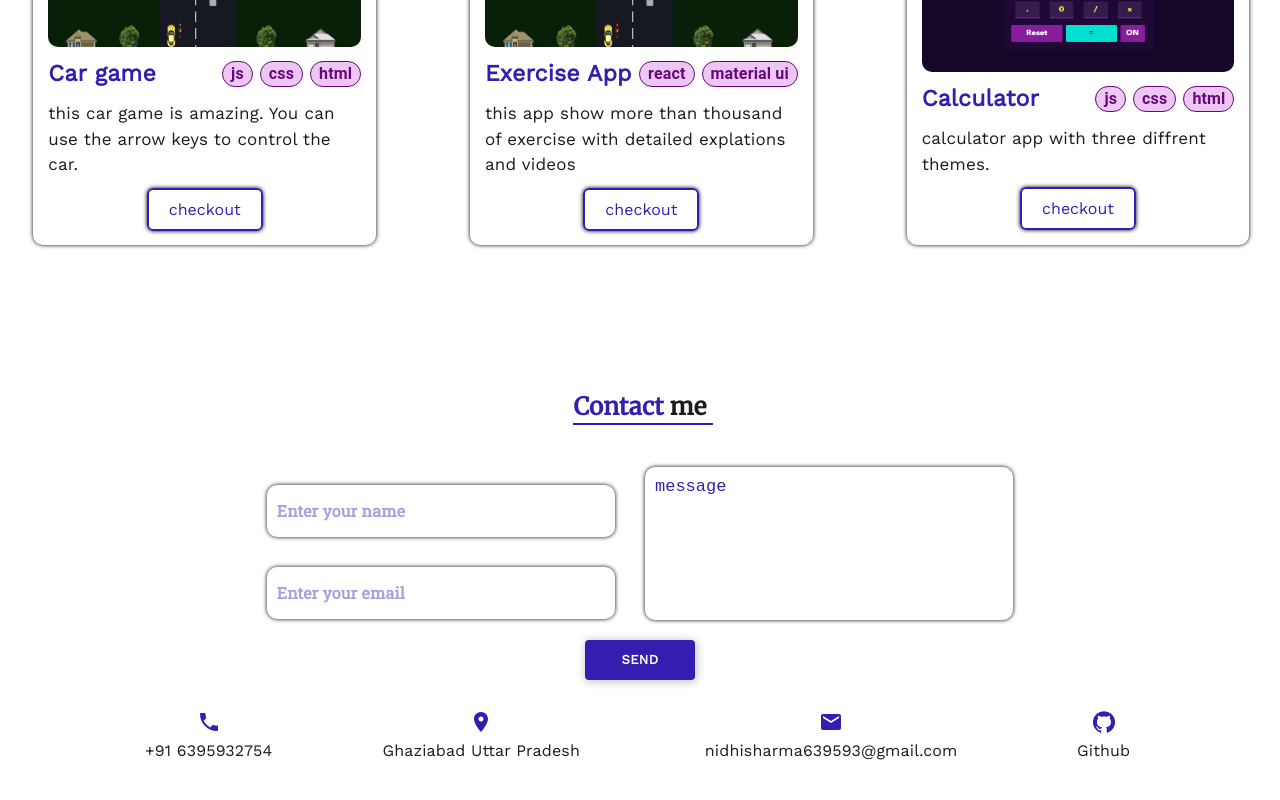
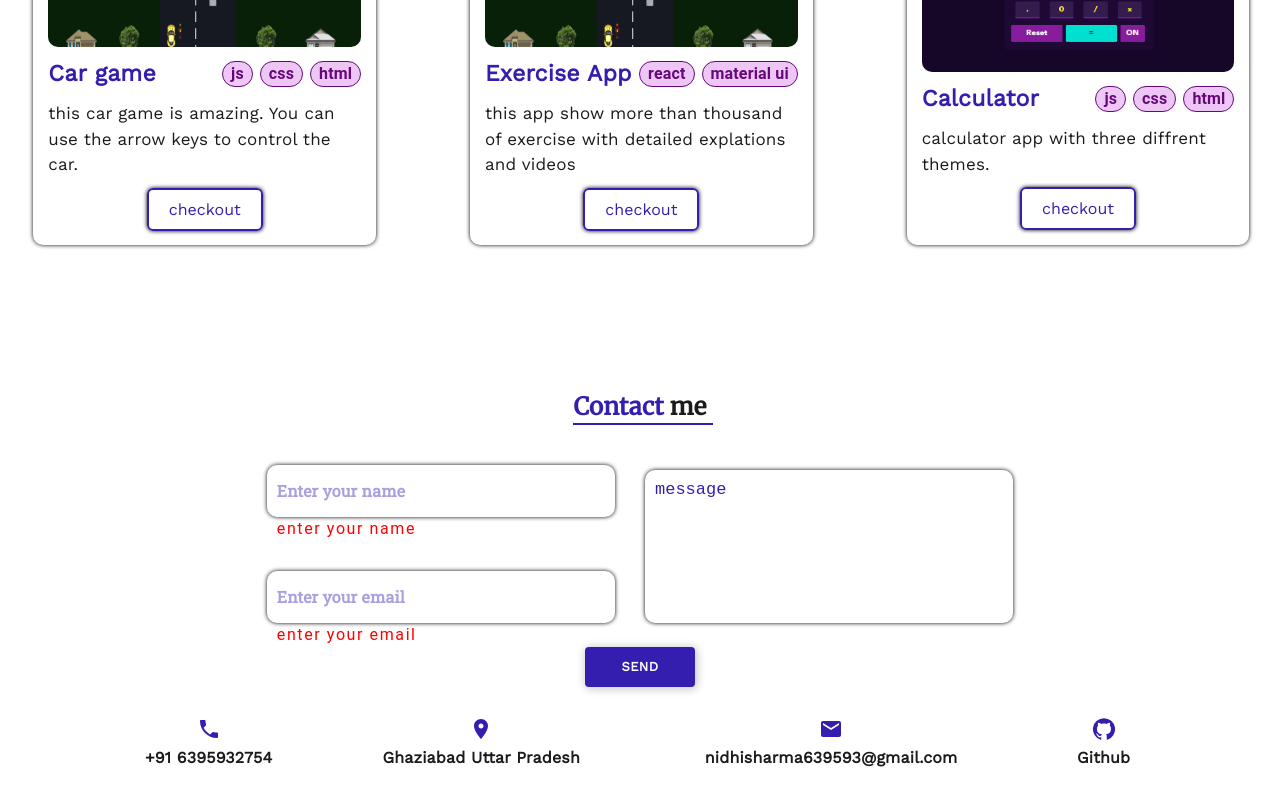
Before and after one commit to NidhiSharma63/portfolio, a React (Create React App) app: page / in a window 1280 px wide. Shown: the part 1512-2312 px from the top of the page. Built offline with nearby package versions, Linux system fonts and the light colour scheme.

Commit message:
fontWeight added to maintain darkTheme good

```diff
--- a/src/components/About.jsx
+++ b/src/components/About.jsx
@@ -26,7 +26,7 @@ const About = () => {
       className='flex'>
       <Typography
         fontFamily='var(--fontFamilyMerriweather)'
-        fontWeight='bold'
+        fontWeight='var(--font-weight)'
         className='About-outline'
         position='relative'
         color='var(--primary-color)'
@@ -66,7 +66,7 @@ const About = () => {
                   />
                   <Typography
                     fontFamily='var(--fontFamilyWorkSans)'
-                    fontWeight='bold'
+                    fontWeight='var(--font-weight)'
                     color='var(--primary-color)'>
                     {text}
                   </Typography>
--- a/src/components/Button.jsx
+++ b/src/components/Button.jsx
@@ -6,6 +6,7 @@ const ButtonComponent = ({value}) => {
     <Button
       size='small'
       className='nav-btn'
+      disabled={false}
       sx={{
         backgroundColor:'var(--secondary-color)',
         color:'white',
--- a/src/components/Contact.jsx
+++ b/src/components/Contact.jsx
@@ -1,4 +1,4 @@
-import React from 'react';
+import React,{useState,useEffect} from 'react';
 
 import { Box, Typography, TextareaAutosize, Input, createTheme, ThemeProvider } from '@mui/material';
 import Button from './Button';
@@ -31,7 +31,17 @@ const inputTheme = createTheme({
   }
 })
 
+const  mailformat = /^\w+([\.-]?\w+)*@\w+([\.-]?\w+)*(\.\w{2,3})+$/;
+
 const Contact = () => {
+
+  const [name, setName] = useState('');
+  const [email, setEmail] = useState('');
+  const [message, setmessage] = useState('');
+
+
+
+
   return (
     <Box
       m='auto'
@@ -43,7 +53,7 @@ const Contact = () => {
       }}>
       <Typography
         fontFamily='var(--fontFamilyMerriweather)'
-        fontWeight='bold'
+        fontWeight='var(--font-weight)'
         className='contact-outline'
         position='relative'
         mb='30px'
@@ -67,9 +77,6 @@ const Contact = () => {
             <Box
               display='flex'
               flexDirection='column'
-              sx={{
-                gap:{xs:'10px', md:'20px'}
-              }}
               width='100%'>
               <ThemeProvider theme={inputTheme}>
                 <Input
@@ -77,19 +84,35 @@ const Contact = () => {
                   placeholder='Enter your name'
                   name='clientName'
                   className='input'
+                  autoComplete='off'
+                  required
                   sx={{
                     fontFamily: 'var(--fontFamilyRobotoSlab)',
                   }}
                 />
+                {<Typography
+                  color='red'
+                  letterSpacing='1.6px'
+                  marginLeft='10px'>
+                    enter your name
+                </Typography>}
                 <Input
                   type='email'
                   placeholder='Enter your email'
                   name='clientEmail'
                   className='input'
+                  required
                   sx={{
+                    marginTop:'30px',
                     fontFamily: 'var(--fontFamilyRobotoSlab)',
                   }}
                 />
+                {<Typography
+                  color='red'
+                  letterSpacing='1.6px'
+                  marginLeft='10px'>
+                    enter your email
+                </Typography>}
               </ThemeProvider>
             </Box>
               <textarea
@@ -113,34 +136,3 @@ const Contact = () => {
 }
 
 export default Contact;
-
-
-{/* <Box
-className='contact-info'>
-<Box>
-  <PhoneIcon/>
-  <Typography>
-    +91 9634135976 <br/>
-    +91 6395932754 <br/>
-  </Typography>
-</Box>
-<Box>
-  <LocationOnIcon/>
-  <Typography>
-    Ghaziabad <br/>
-    Uttar Pradesh
-  </Typography>
-</Box>
-<Box>
-  <EmailIcon/>
-  <Typography>
-    nidhisharma639593@gmail.com
-  </Typography>
-</Box>
-<Box>
-  <GitHubIcon/>
-  <Typography>
-    <a href='https://github.com/NidhiSharma63'>Github</a>
-  </Typography>
-</Box>
-</Box> */}
--- a/src/components/ContactLink.jsx
+++ b/src/components/ContactLink.jsx
@@ -33,7 +33,8 @@ const ContactLink = () => {
             }}/>
           <Typography
             fontFamily='var(--fontFamilyWorkSans)'
-            color='var(--primary-color)'>
+            color='var(--primary-color)'
+            fontWeight='var(--font-weight)'>
             +91 6395932754 <br/>
           </Typography>
         </Box>
@@ -48,7 +49,8 @@ const ContactLink = () => {
           }}/>
           <Typography
             fontFamily='var(--fontFamilyWorkSans)'
-            color='var(--primary-color)'>
+            color='var(--primary-color)'
+            fontWeight='var(--font-weight)'>
             Ghaziabad
             Uttar Pradesh
           </Typography>
@@ -73,6 +75,7 @@ const ContactLink = () => {
 
           <Typography
             fontFamily='var(--fontFamilyWorkSans)'
+            fontWeight='var(--font-weight)'
             color='var(--primary-color)'>
             nidhisharma639593@gmail.com
           </Typography>
@@ -87,7 +90,8 @@ const ContactLink = () => {
               color: 'var(--secondary-color)',
             }}/>
           <Typography
-            fontFamily='var(--fontFamilyWorkSans)'>
+            fontFamily='var(--fontFamilyWorkSans)'
+            fontWeight='var(--font-weight)'>
             <a href='https://github.com/NidhiSharma63'
             className='link-github'>Github</a>
           </Typography>
--- a/src/components/HeroBanner.jsx
+++ b/src/components/HeroBanner.jsx
@@ -15,7 +15,6 @@ const HeroBanner = () => {
           flexDirection:{xs:'column',md:'row'},
           margin:{xs:'50px',md:'50px 0px'},
           gap:{xs:'40px',md:'0px'},
-
         }}>
 
         <Box
@@ -30,17 +29,17 @@ const HeroBanner = () => {
               sx={{
                 fontSize:{xs:'30px',sm:'42px',lg:'53px'}
               }}
-              fontWeight='bold'
+              fontWeight='var(--font-weight)'
               letterSpacing='1px'
               >
-              <Box component='span' color='var(--secondary-color)'>Hi,</Box>I'm <Box component='span' color='var(--secondary-color)'></Box>
+              <Box component='span' color='var(--secondary-color)'>Hi,</Box>I'm <Box component='span' color='var(--secondary-color)'>Nidhi Sharma</Box>
             </Typography>
             <Typography
               fontFamily='var(--fontFamilyMerriweather)'
               sx={{
                 fontSize:{xs:'23px',md:'29px',lg:'32px'}
               }}
-              fontWeight='bold'
+              fontWeight='var(--font-weight)'
               letterSpacing='2px'
               >
               A Frontend Developer
@@ -52,7 +51,7 @@ const HeroBanner = () => {
               sx={{
                 fontSize:{xs:'10px',sm:'13px',lg:'16px'},
               }}
-              fontWeight='bold'
+              fontWeight='var(--font-weight)'
               letterSpacing='1.5px'
               marginTop='10px'
               marginBottom='30px'
--- a/src/components/MyProjects.jsx
+++ b/src/components/MyProjects.jsx
@@ -73,7 +73,6 @@ const MyProjects = () => {
                 <Box
                 key={index}
                 className='projects-container'
-                // border='1px solid orange'
                 >
                   <Box
                   className='single-projects'
--- a/src/scss/main.css
+++ b/src/scss/main.css
@@ -27,6 +27,7 @@
   --secondary-color: #331EB0;
   --technologies-border-color: #67087a;
   --technologies-bg-color: #b714d83d;
+  --font-weight: 700;
 }
 
 .DarkTheme {
@@ -35,6 +36,7 @@
   --secondary-color: #331EB0;
   --technologies-border-color: #67087a;
   --technologies-bg-color: #7119833d;
+  --font-weight: 300;
 }
 
 body {
--- a/src/scss/main.scss
+++ b/src/scss/main.scss
@@ -15,17 +15,16 @@
   --fontFamilyRobotoSlab: 'Roboto Slab', serif;
   --fontFamilyMerriweather: 'Merriweather', serif;
   --fontFamilyWorkSans: 'Work Sans', sans-serif;
+
 }
 
 .lightTheme {
   --background-color: #FFFFFF;
   --primary-color: #1d1a1a;
   --secondary-color: #331EB0;
-
   --technologies-border-color: #67087a;
   --technologies-bg-color: #b714d83d;
-
-
+  --font-weight: 700;
 }
 
 .DarkTheme {
@@ -34,7 +33,7 @@
   --secondary-color: #331EB0;
   --technologies-border-color: #67087a;
   --technologies-bg-color: #7119833d;
-
+  --font-weight: 300;
 }
 
 body {
```
Also changed, not shown: 1 other file (tests, documents, lock files or other folders).
